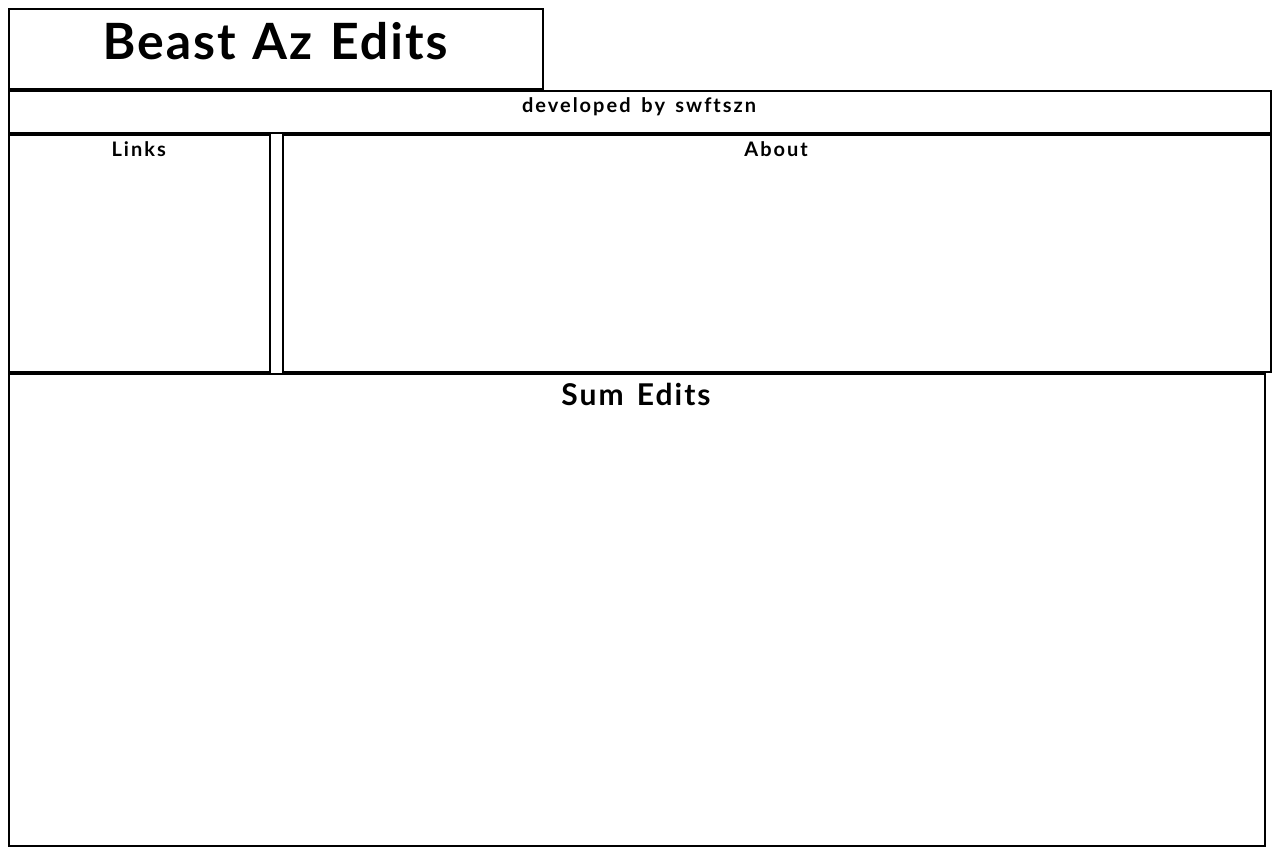
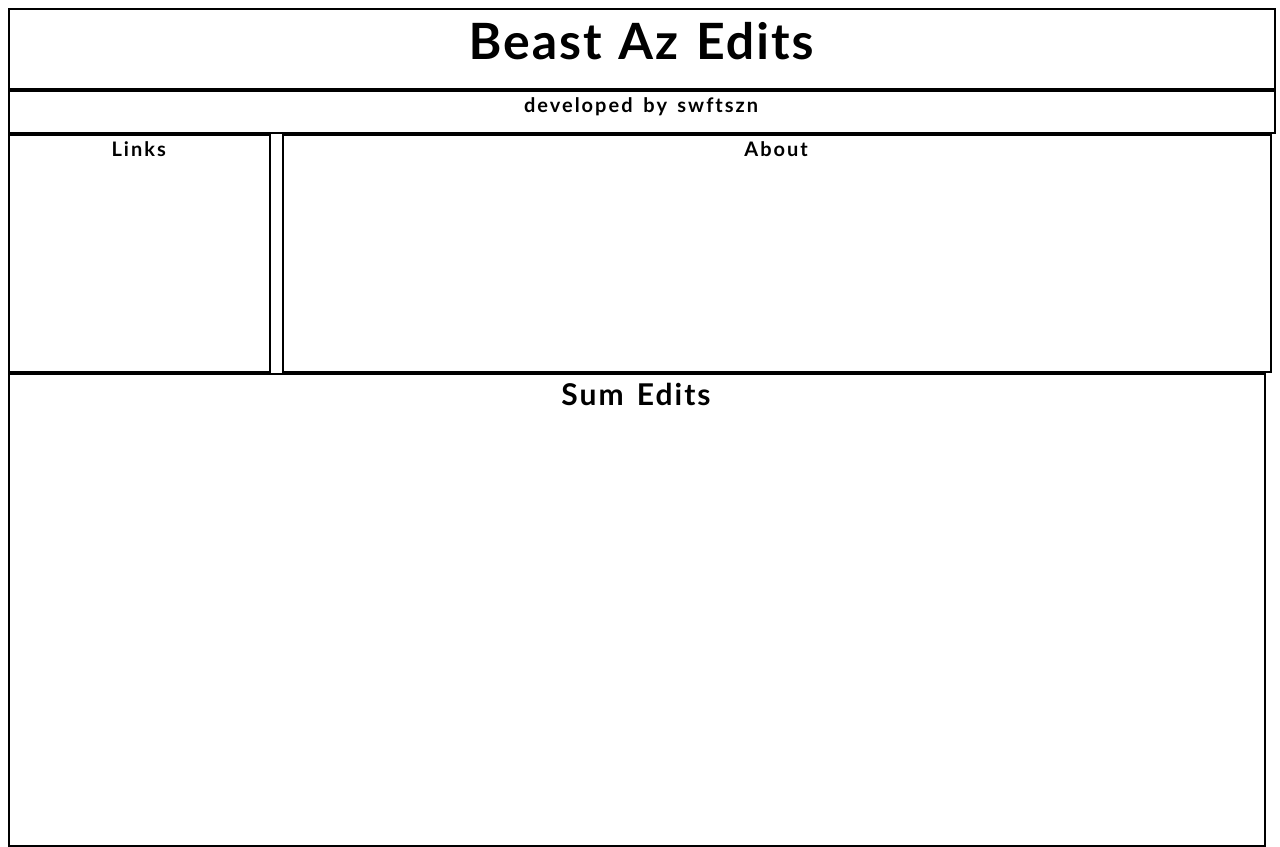
Before and after one commit to swftszn/swftszn.github.io, a plain HTML site: page index.html in a window 1280 px wide. Drawn offline with Linux system fonts and the light colour scheme.

Commit message:
Update styles.css

```diff
--- a/styles.css
+++ b/styles.css
@@ -1,6 +1,6 @@
 #banner {
   height:10%;
-  width:532px;
+  width:100%;
   background:white;
   float:;
   text-align:center;
@@ -17,7 +17,7 @@ text-transform: none;
 border: 2px solid #000000; }
 #nav {
    height:5%;
-  width:532px%;
+  width:100%;
   background:white;
   float:;
   text-align:center;
```
